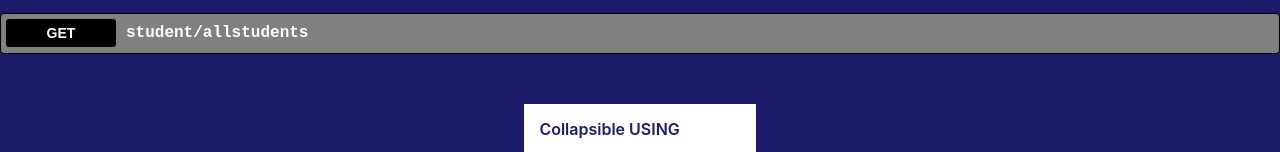
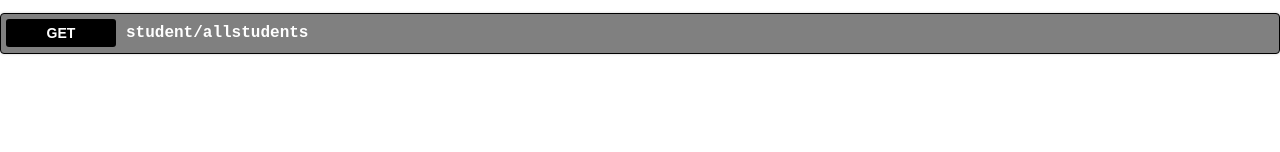
Before and after one commit to AlecHubacher/Making-An-API, a React (Create React App) app in the folder src/main/frontend/: page / in a window 1280 px wide. Shown: the part 706-858 px from the top of the page. After the commit the page ends 800 px from the top, so only its background shows below. Built offline with nearby package versions, Linux system fonts and the light colour scheme.

Commit message:
cleaned up code

```diff
--- a/src/main/frontend/src/APIDocumentation.js
+++ b/src/main/frontend/src/APIDocumentation.js
@@ -23,16 +23,16 @@ export default function APIDoc(){
                 </div>
             </div>
 
-            <div className="wrapper">
-                <div className="collapsible">
-                    <input type="checkbox" id="collapsible-head"></input>
-                    <label for="collapsible-head">Collapsible USING </label>
-                    <div className="collapsible-text">
-                        <h2>Collapsible heading</h2>
-                        <p>This is stuff to print to screen</p>
-                    </div>
-                </div>
-            </div>
+            {/*<div className="wrapper">*/}
+            {/*    <div className="collapsible">*/}
+            {/*        <input type="checkbox" id="collapsible-head"></input>*/}
+            {/*        <label for="collapsible-head">Collapsible USING </label>*/}
+            {/*        <div className="collapsible-text">*/}
+            {/*            <h2>Collapsible heading</h2>*/}
+            {/*            <p>This is stuff to print to screen</p>*/}
+            {/*        </div>*/}
+            {/*    </div>*/}
+            {/*</div>*/}
         </div>
     )
 }
--- a/src/main/frontend/src/App.css
+++ b/src/main/frontend/src/App.css
@@ -75,9 +75,7 @@
 /*  padding: 0;*/
 /*}*/
 
-body {
-  background-color: #1c1c6b;
-}
+
 
 .wrapper {
   display: flex;
@@ -118,6 +116,7 @@ body {
 }
 
 .getallstudents {
+  cursor: pointer;
   display: -webkit-box;
   display: flex;
   -webkit-box-align: center;
@@ -133,6 +132,7 @@ body {
   text-align: center;
   border-radius: 3px;
   background: #000;
+  border-color: black;
   text-shadow: 0 1px 0 rgb(0 0 0 / 10%);
   font-family: Titillium Web,sans-serif;
   color: #fff;
@@ -159,82 +159,15 @@ body {
   max-height: 300px;
   padding-bottom: 25px;
   background: gray;
-  box-shadow: 0 5px 11px 0 rgba(0,0,0,.1), 0 4px 11px 0 rgba(0,0,0,.08);
+  /*box-shadow: 0 5px 11px 0 rgba(0,0,0,.1), 0 4px 11px 0 rgba(0,0,0,.08);*/
+  box-shadow: 20px 20px;
   opacity: 1;
   top: 0;
 }
+
 
 .boxgetallstudents input {
   display: none;
 }
 
 /*APIDOCUMENTATION ENDS HERE*/
-
-.collapsible {
-  max-width: 450px;
-  overflow: hidden;
-  font-weight: 500;
-}
-
-.collapsible input {
-  display: none;
-}
-
-.collapsible label {
-  position: relative;
-  font-weight: 600;
-  background: #fff;
-  /*box-shadow: 0 5px 11px 0 rgba(0,0,0,.1), 0 4px 11px 0 rgba(0,0,0,.08);*/
-  color: #1c1c6b;
-  display: block;
-  /*margin-bottom: 10px;*/
-  cursor: pointer;
-  padding: 15px;
-  /*border-radius: 4px;*/
-  z-index: 1;
-}
-
-.collapsible label:after {
-  content: "";
-  position: absolute;
-  right: 15px;
-  top: 15px;
-  width: 18px;
-  height: 18px;
-  /*transition: all 0.3s ease;*/
-}
-
-.collapsible input:checked + label:after {
-  /*transform: rotate(90deg);*/
-}
-
-.collapsible-text {
-  max-height: 1px;
-  overflow: hidden;
-  /*border-radius: 4px;*/
-  line-height: 1.4;
-  position: relative;
-  top: -100%;
-  opacity: 0.5;
-  /*transition: all 0.3s ease;*/
-}
-
-.collapsible input:checked ~ .collapsible-text {
-  max-height: 300px;
-  padding-bottom: 25px;
-  background: #fff;
-  box-shadow: 0 5px 11px 0 rgba(0,0,0,.1), 0 4px 11px 0 rgba(0,0,0,.08);
-  opacity: 1;
-  top: 0;
-}
-
-/*.collapsible-text h2 {*/
-/*  margin-bottom: 10px;*/
-/*  padding: 15px 15px 0;*/
-/*  color: #1c1c6b;*/
-/*}*/
-
-/*.collapsible-text p {*/
-/*  padding-left: 15px;*/
-/*  padding-right: 15px;*/
-/*}*/
```
